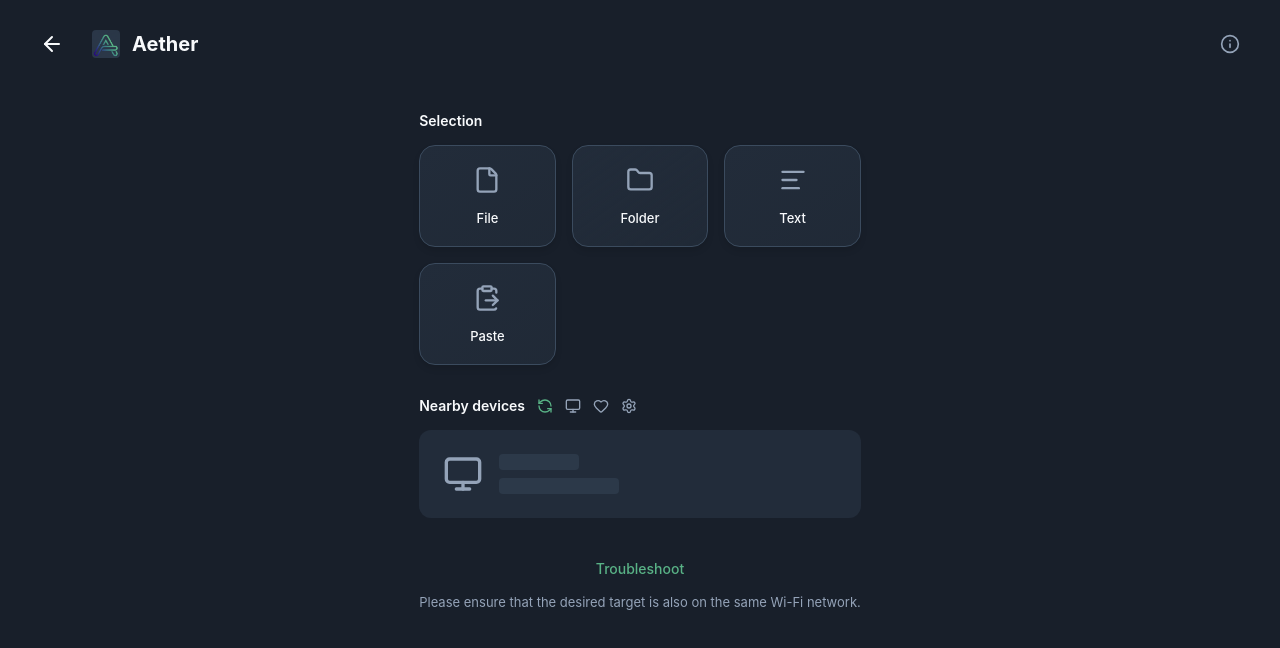
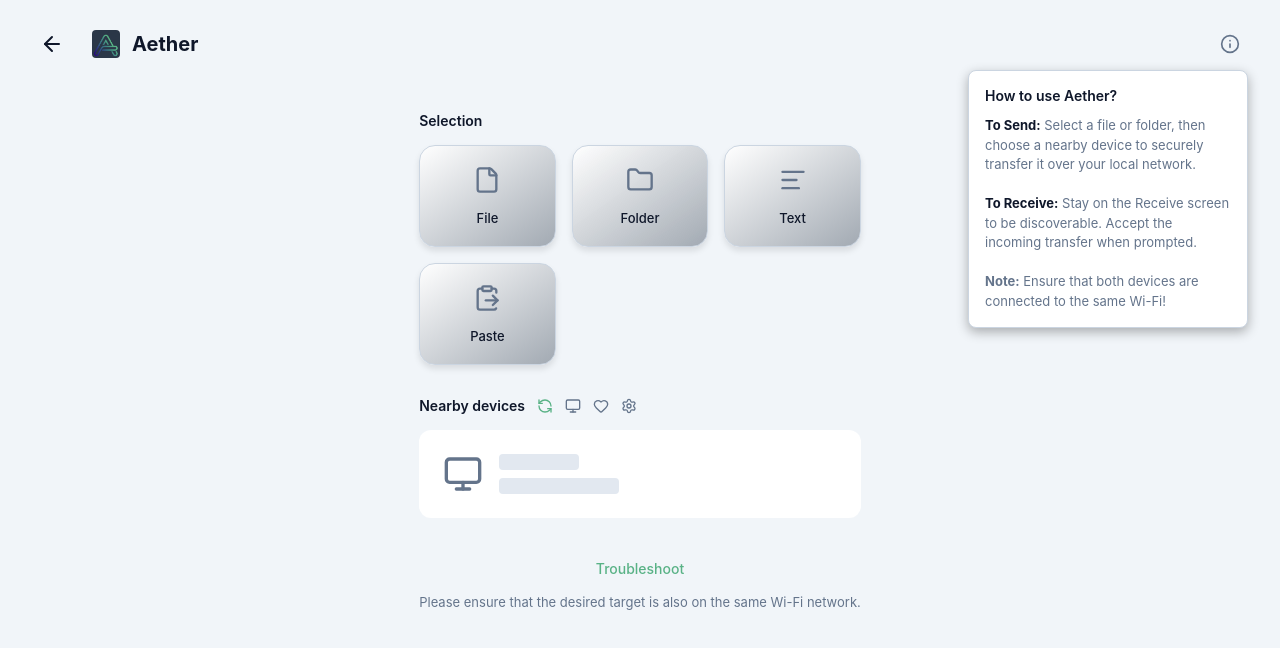
Before and after one commit to atharvaajmera/Plenum, a React (Vite) app in the folder desktop/: page /send in a window 1280 px wide. Both pictures are taken after a click on the button 1230 px from the left and 44 px from the top of the page. Shown: the top 648 px of the page. Built offline with nearby package versions, Linux system fonts and the light colour scheme.

Commit message:
fix settings page and info button

```diff
--- a/desktop/src/App.tsx
+++ b/desktop/src/App.tsx
@@ -5,10 +5,12 @@
 import ReceivePage from "./pages/ReceivePage";
 import SendPage from "./pages/SendPage";
 import SettingsPage from "./pages/SettingsPage";
+import { SettingsProvider } from "./context/SettingsContext";
 import "./styles/index.css";
 
 function App() {
   return (
+    <SettingsProvider>
       <BrowserRouter>
         <Routes>
           <Route path="/" element={<Layout />}>
@@ -19,6 +21,7 @@
           </Route>
         </Routes>
       </BrowserRouter>
+    </SettingsProvider>
   );
 }
 
--- a/desktop/src/components/Layout.tsx
+++ b/desktop/src/components/Layout.tsx
@@ -1,4 +1,4 @@
-import React from "react";
+import React, { useState } from "react";
 import { Outlet, useNavigate, useLocation } from "react-router-dom";
 import { ArrowLeft, Info } from "lucide-react";
 import "../styles/index.css";
@@ -6,6 +6,7 @@
 const Layout: React.FC = () => {
   const navigate = useNavigate();
   const location = useLocation();
+  const [showInfo, setShowInfo] = useState(false);
 
   return (
     <div className="app-layout">
@@ -27,10 +28,34 @@
           <span className="nav-title">Aether</span>
         </div>
 
-        <div>
-          <button className="icon-button" title="Info">
+        <div style={{ position: "relative" }}>
+          <button className="icon-button" title="Info" onClick={() => setShowInfo(!showInfo)}>
             <Info size={20} />
           </button>
+          {showInfo && (
+            <div style={{
+              position: "absolute",
+              top: "100%",
+              right: 0,
+              marginTop: "8px",
+              backgroundColor: "var(--bg-card)",
+              border: "1px solid var(--border-color)",
+              borderRadius: "8px",
+              padding: "16px",
+              minWidth: "280px",
+              zIndex: 100,
+              boxShadow: "0 4px 12px rgba(0,0,0,0.3)",
+            }}>
+              <div style={{ fontSize: "14px", fontWeight: 600, marginBottom: "12px", color: "var(--text-primary)" }}>How to use Aether?</div>
+              <div style={{ fontSize: "13px", color: "var(--text-secondary)", lineHeight: 1.5 }}>
+                <strong style={{ color: "var(--text-primary)" }}>To Send:</strong> Select a file or folder, then choose a nearby device to securely transfer it over your local network.
+                <br /><br />
+                <strong style={{ color: "var(--text-primary)" }}>To Receive:</strong> Stay on the Receive screen to be discoverable. Accept the incoming transfer when prompted.
+                <br /> <br />
+                <strong>Note:</strong> Ensure that both devices are connected to the same Wi-Fi!
+              </div>
+            </div>
+          )}
         </div>
       </header>
 
```
Also changed, not shown: 1 other file (tests, documents, lock files or other folders). Lines whose indentation alone changed are shown as unchanged.
